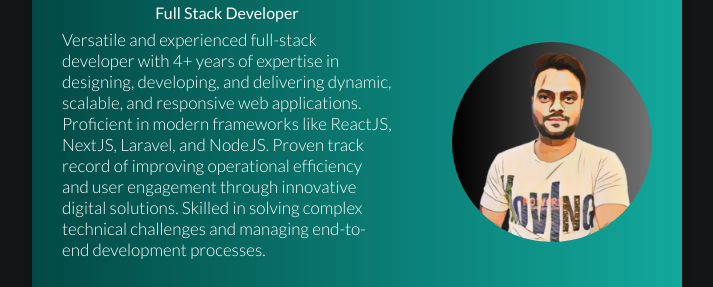
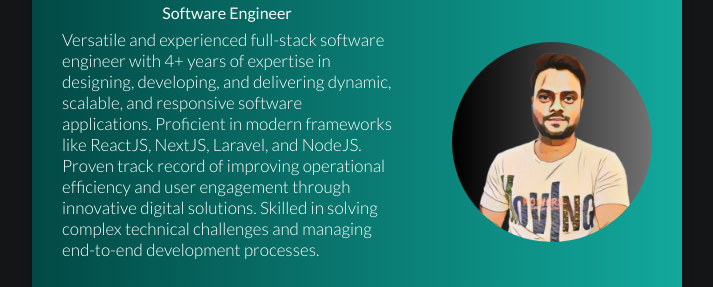
Before and after one commit to TechnicalSabir/astro-portfolio-sabir, an Astro site: page / in a window 1280 px wide. Shown: the part 258-545 px from the top of the page, without its empty margins (283-996 px from the left). Built offline with nearby package versions, Linux system fonts and the light colour scheme; Astro itself is replaced by a stand-in of ours.

Commit message:
Update position and contents --done

```diff
--- a/src/pages/index.astro
+++ b/src/pages/index.astro
@@ -8,14 +8,14 @@ import Card from "../components/Card.astro";
 <!-- profile2.webp you can remove | Photo <a href="https://unsplash.com/es/@charlesdeluvio?utm_content=creditCopyText&utm_medium=referral&utm_source=unsplash">charlesdeluvio</a> en <a href="https://unsplash.com/es/fotos/hombre-con-gorro-negro-kVg2DQTAK7c?utm_content=creditCopyText&utm_medium=referral&utm_source=unsplash">Unsplash</a>
    --><!-- You can replace the card's data with your own here. -->
 <BaseLayout
-	title="Technical Sabir | Full Stack Developer"
-	description="Versatile and experienced full-stack web developer with 4+ years of expertise in designing, developing, and delivering dynamic, scalable, and responsive web applications."
+	title="Technical Sabir | Software Engineer"
+	description="Versatile and experienced full-stack software engineer with 4+ years of expertise in designing, developing, and delivering dynamic, scalable, and responsive software applications."
 >
 	<Card
 		name="Technical Sabir"
-		position="Full Stack Developer"
-		aboutMe={`Versatile and experienced full-stack developer with 4+ years of expertise in designing,
-			developing, and delivering dynamic, scalable, and responsive web applications. Proficient in modern
+		position="Software Engineer"
+		aboutMe={`Versatile and experienced full-stack software engineer with 4+ years of expertise in designing,
+			developing, and delivering dynamic, scalable, and responsive software applications. Proficient in modern
 			frameworks like ReactJS, NextJS, Laravel, and NodeJS. Proven track record of improving
 			operational efficiency and user engagement through innovative digital solutions. Skilled in solving
 			complex technical challenges and managing end-to-end development processes.`}
```
